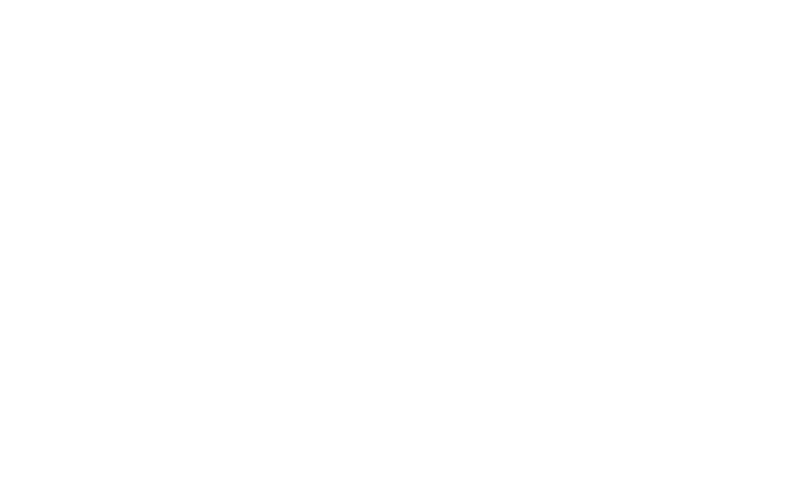
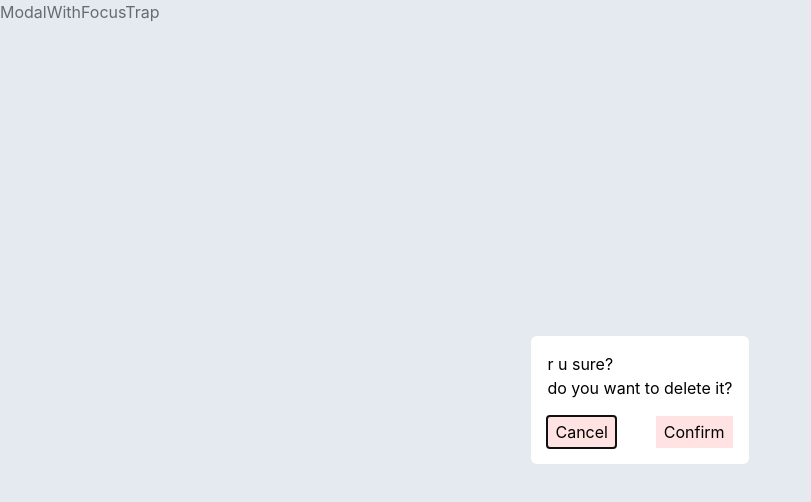
Before and after one commit to adityasuman2025/machineCoding, a React (Vite) app in the folder react/: page /modal-with-focus-trap in a window 1280 px wide. Before the commit this address had no page. Shown: the top 502 px of the page, without its empty margins (0-811 px from the left). Built offline with nearby package versions, Linux system fonts and the light colour scheme.

Commit message:
modal with focus trap

```diff
--- a/react/src/App.tsx
+++ b/react/src/App.tsx
@@ -21,6 +21,7 @@
 import DiceRoll from "./projects/diceRoll/DiceRoll";
 import AutoComplete2 from "./projects/autoComplete2/AutoComplete2";
 import CompoundComp from "./projects/compoundComp/CompoundComp";
+import ModalWithFocusTrap from "./projects/modalWithFocusTrap/ModalWithFocusTrap";
 import "./App.scoped.css";
 
 
@@ -44,6 +45,7 @@
         { name: "Star Rating", path: "/star-rating" },
         { name: "Image Carousel", path: "/image-carousel" },
         { name: "Compound Component", path: "/compound-comp" },
+        { name: "Modal With Focus Trap", path: "/modal-with-focus-trap" },
 
         // others
         { name: "Dynamic Layouting", path: "/dynamic-layouting" },
@@ -108,6 +110,7 @@
                 <Route path="/dice-roll" element={<DiceRoll />} />
                 <Route path="/practice" element={<Practice />} />
                 <Route path="/compound-comp" element={<CompoundComp />} />
+                <Route path="/modal-with-focus-trap" element={<ModalWithFocusTrap />} />
             </Routes>
         </Router>
     );
--- a/react/src/projects/Practice.tsx
+++ b/react/src/projects/Practice.tsx
@@ -3,8 +3,8 @@
 
 export default function Practice() {
     return (
-        <div className="container">
-            Practice
+        <div>
+            <h1>Practice</h1>
         </div>
     );
 }
--- /dev/null
+++ b/react/src/projects/modalWithFocusTrap/ModalWithFocusTrap.tsx
@@ -0,0 +1,127 @@
+import React, { useEffect, useState, useRef, type RefObject, type SyntheticEvent } from 'react';
+
+const FOCUSABLE_SELECTORS = "button, input, select, textarea, [href], [tabindex]";
+
+export function useFocusTrap(
+    containerRef: RefObject<HTMLElement | null>,
+    isOpen: boolean,
+    onCancel: () => void
+) {
+    useEffect(() => {
+        if (!isOpen) return;
+
+        const previouslyFocusedEle = document.activeElement as HTMLElement;
+
+        const container = containerRef.current;
+        if (!container) return;
+
+        const focusableElements = container.querySelectorAll<HTMLElement>(FOCUSABLE_SELECTORS);
+        if (focusableElements.length) focusableElements[0].focus(); // focussing the first focusable element by default
+
+        function handleKeyDown(e: KeyboardEvent) {
+            if (e.key === "Escape") {
+                e.preventDefault();
+                onCancel();
+                return;
+            }
+
+            if (e.key === "Tab") {
+                const focusableElements = container.querySelectorAll<HTMLElement>(FOCUSABLE_SELECTORS);
+                if (!focusableElements.length) return e.preventDefault();
+
+                const firstFocusableEle = focusableElements[0];
+                const lastFocusableEle = focusableElements[focusableElements.length - 1];
+
+                // if focus escaped or is outside the container, pull it back to the first element
+                if (!container.contains(document.activeElement)) {
+                    e.preventDefault();
+                    firstFocusableEle.focus();
+                    return;
+                }
+
+                if (e.shiftKey && document.activeElement === firstFocusableEle) {
+                    // first element is already focused and shift + tab is pressed -> moving focus to last element
+                    e.preventDefault();
+                    lastFocusableEle.focus();
+                } else if (!e.shiftKey && document.activeElement === lastFocusableEle) {
+                    // if last element is clicked and tab is pressed -> moving focus to first element
+                    e.preventDefault();
+                    firstFocusableEle.focus();
+                }
+                // tab focus for rest of the middle elements are automatically handled by browser
+            }
+        }
+
+        document.addEventListener("keydown", handleKeyDown);
+        return () => {
+            document.removeEventListener("keydown", handleKeyDown);
+            previouslyFocusedEle?.focus(); // retruning focus back to the element which was focused before the modal open
+        };
+    }, [containerRef, isOpen, onCancel]);
+}
+
+type ConfirmDialogProps = {
+    isOpen: boolean;
+    title: string;
+    message: string;
+    onConfirm: () => void;
+    onCancel: () => void;
+};
+
+export function ConfirmDialog({ isOpen, title, message, onConfirm, onCancel }: ConfirmDialogProps) {
+    const dialogRef = useRef<HTMLDivElement | null>(null);
+    const backdropRef = useRef<HTMLDivElement | null>(null);
+
+    useFocusTrap(dialogRef, isOpen, onCancel);
+
+    function handleBackdropClick(e: SyntheticEvent<HTMLDivElement>) {
+        const target = e.target;
+        if (target === backdropRef.current) onCancel();
+    }
+
+    if (!isOpen) return null;
+    return (
+        <div
+            className='absolute top-0 right-0 flex md:items-center md:justify-center items-end bg-slate-300/50 min-h-screen w-full'
+            onClick={handleBackdropClick}
+            ref={backdropRef}
+        >
+            <div
+                className='bg-white rounded-md p-4 w-full md:w-fit'
+                role='dialog'
+                aria-modal="true"
+                aria-labelledby='modal-title'
+                aria-describedby='modal-desc'
+                ref={dialogRef}
+            >
+                <h2 id='modal-title'>{title}</h2>
+                <p id='modal-desc'>{message}</p>
+
+                <div className='flex items-center justify-between mt-4'>
+                    <button className='bg-red-100 py-1 px-2' tabIndex={0} onClick={onCancel}>Cancel</button>
+                    <button className='bg-red-100 py-1 px-2' tabIndex={0} onClick={onConfirm}>Confirm</button>
+                </div>
+            </div>
+        </div>
+    );
+}
+
+export default function ModalWithFocusTrap() {
+    const [isOpen, setIsOpen] = useState(true);
+
+    return (
+        <div>
+            ModalWithFocusTrap
+            <ConfirmDialog
+                isOpen={isOpen}
+                title="r u sure?"
+                message="do you want to delete it?"
+                onConfirm={() => {
+                    console.log("confirm clicked");
+                    setIsOpen(false);
+                }}
+                onCancel={() => setIsOpen(false)}
+            />
+        </div>
+    );
+}
```
